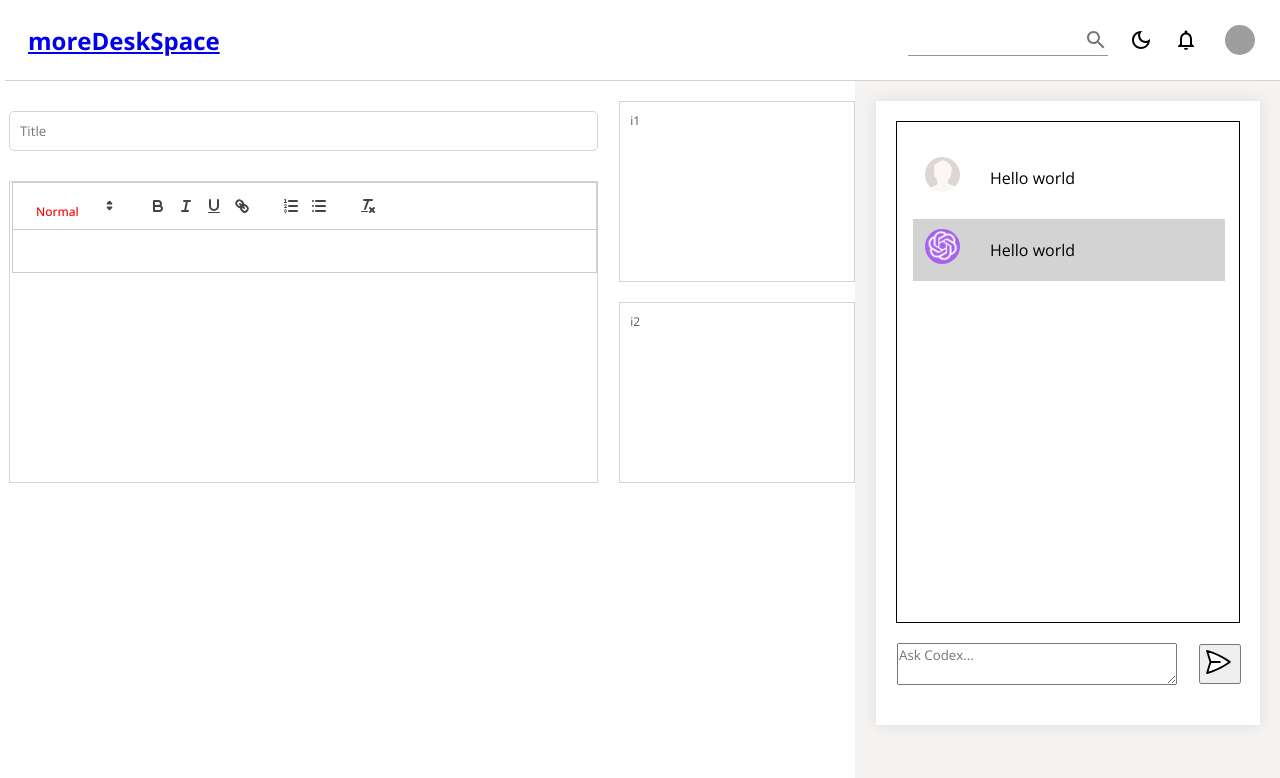
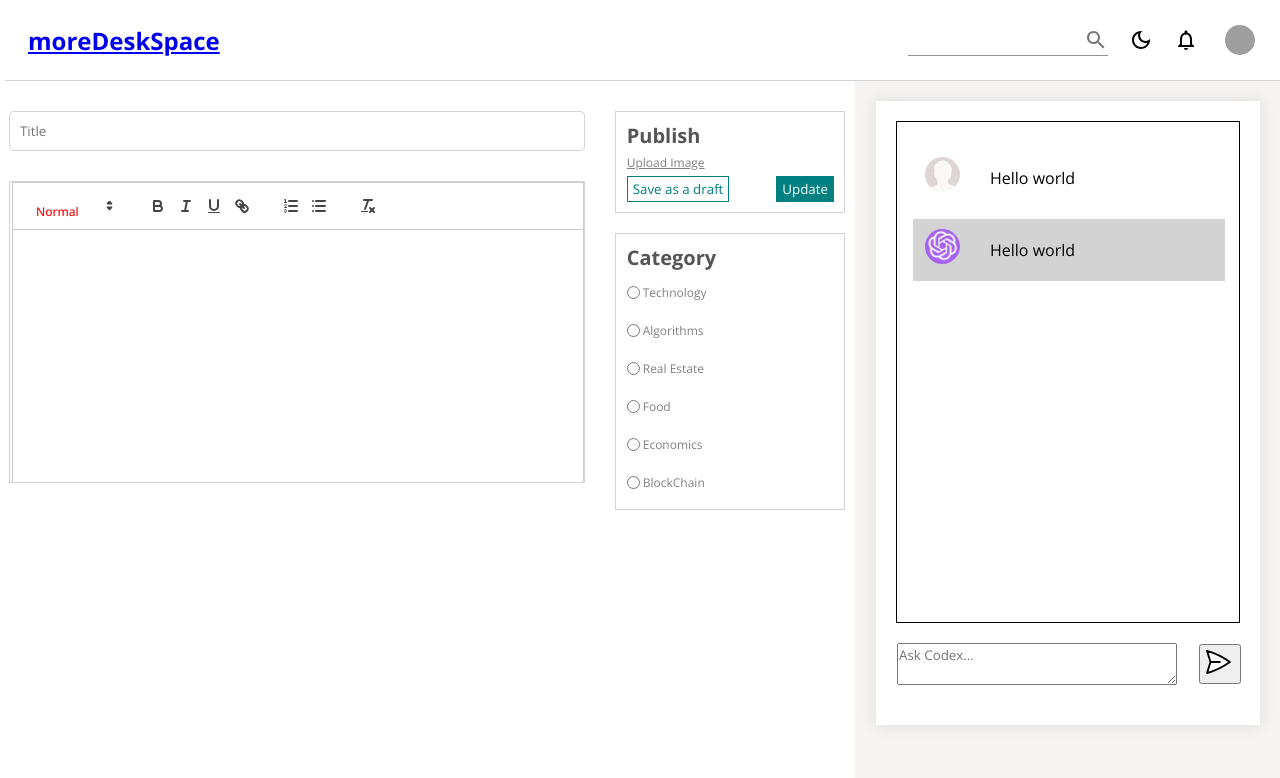
Before and after one commit to Sama-E/deskSpaces, a React (Vite) app in the folder client/: page /blog/new in a window 1280 px wide. Shown: the top 778 px of the page. Built offline with nearby package versions, Linux system fonts and the light colour scheme; sample sign-in values are in the browser's storage; grey boxes are pictures that could not be loaded.

Commit message:
blog update

```diff
--- a/client/src/assets/css/pages/blog/blogPostNew.scss
+++ b/client/src/assets/css/pages/blog/blogPostNew.scss
@@ -31,6 +31,7 @@
     display: flex;
     flex-direction: column;
     gap: 20px;
+    padding: 10px;
 
     .item {
       border: 1px solid lightgray;
@@ -41,6 +42,7 @@
       justify-content: space-between;
       font-size: 12px;
       color: #555;
+      gap: 5px;
 
       h1{
         font-size: 20px;
--- a/client/src/pages/blog/BlogPostNew.jsx
+++ b/client/src/pages/blog/BlogPostNew.jsx
@@ -2,6 +2,39 @@
 import React, { useState } from 'react';
 import ReactQuill from 'react-quill';
 import 'react-quill/dist/quill.snow.css';
+
+const Categories = [
+  {
+    id: 1,
+    name: "technology",
+    title:"Technology",
+  },
+  {
+    id: 2,
+    name: "algorithms",
+    title:"Algorithms",
+  },
+  {
+    id: 3,
+    name: "real_estate",
+    title:"Real Estate",
+  },
+  {
+    id: 4,
+    name: "food",
+    title:"Food",
+  },
+  {
+    id: 5,
+    name: "economics",
+    title:"Economics",
+  },
+  {
+    id: 6,
+    name: "blockchain",
+    title:"BlockChain",
+  },
+]
 
 const BlogPostNew = () => {
   const [value, setValue] = useState('');
@@ -14,12 +47,34 @@
       <div className="content">
         <input type="text" placeholder="Title" />
         <div className="editorContainer">
-          <ReactQuill theme="snow" value={value} onChange={setValue} />
+          <ReactQuill className="editor" theme="snow" value={value} onChange={setValue} />
         </div>
       </div>
       <div className="menu">
-        <div className="item">i1</div>
-        <div className="item">i2</div>
+        <div className="item">
+          <h1>Publish</h1>
+          <span>
+            <b>Status: </b> Draft
+          </span>
+          <span>
+            <b>Visibility: </b> Public
+          </span>
+          <input style={{ display:"none" }} type="file" id="file" name=""/>
+          <label className="file" htmlFor="file">Upload Image</label>
+          <div className="buttons">
+            <button>Save as a draft</button>
+            <button>Update</button>
+          </div>
+        </div>
+        <div className="item">
+          <h1>Category</h1>
+          {Categories.map(category => (
+            <div className="cat">
+              <input key={category.id} type="radio" name="cat" value={category.name} id={category.name} />
+              <label htmlFor={category.name}>{category.title}</label>
+            </div>
+          ))}
+        </div>
       </div>
     </div>
   )
```
